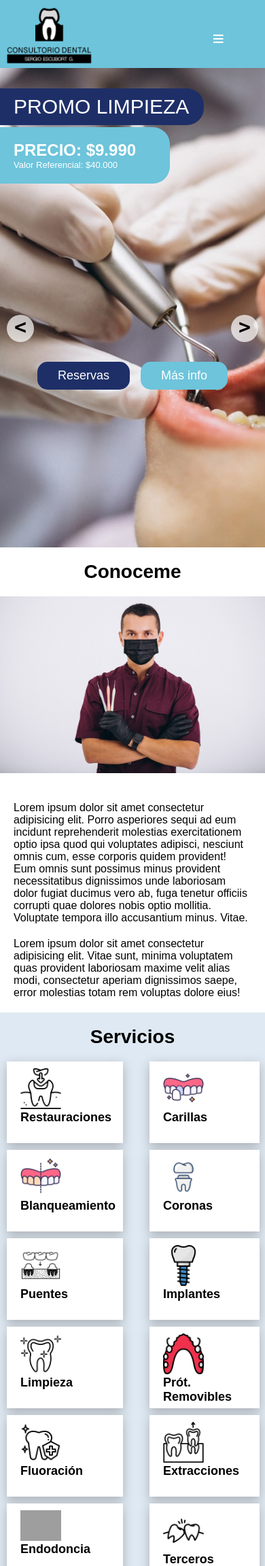
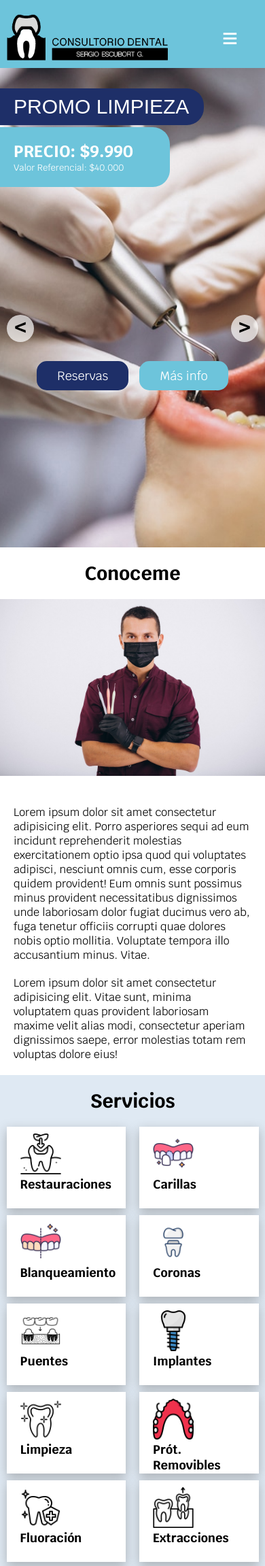
Before and after one commit to ChSantis/sergioescubort-page, a PHP site: page / in a window 390 px wide. Shown: the top 2303 px of the page at 68% size. Run offline with PHP 8.4, Linux system fonts and the light colour scheme; some libraries are stand-ins or nearby versions; grey boxes are pictures that could not be loaded.

Commit message:
cambio de letra, se quita espacio del centro en servicios

```diff
--- a/css/style.css
+++ b/css/style.css
@@ -10,7 +10,7 @@
 *{
     margin: 0;
     padding: 0;
-    font-family: sans-serif;
+    font-family: 'Krub',sans-serif;
 }
 
 *, *:before, *:after {
@@ -433,8 +433,14 @@ h3{
 
 @media (max-width: 768px) {
     .servicios{
-        grid-template-columns: repeat(2, 2fr);
+        /* grid-template-columns: repeat(2, 2fr); */
+        /* column-gap: .5rem; */
+        /* align-items: center; */
+        display: flex;
         align-items: center;
+        justify-content: center;
+        flex-wrap: wrap;
+
     }
 }
 
@@ -448,8 +454,10 @@ h3{
 
 @media (max-width: 768px) {
     .servicio{
-        width: 90%;
-        margin-left: 1rem;
+        /* width: 90%; */
+        /* margin-left: 1rem; */
+        width: 45%;
+        box-sizing: border-box
     }
 }
 .servicio h3{
@@ -725,12 +733,12 @@ h3{
     color: var(--blanco);
     background: none;
     border: none;
-    font-size: 3rem;
-    padding: 0 20px;
+    font-size: 40px;
+    /* padding: 0 20px; */
     display: none;
     position: absolute;
-    top: 4rem;
-    right: 4rem;
+    top: 30px;
+    right: 40px;
 }
 
 .menu-show{
--- a/index.html
+++ b/index.html
@@ -7,13 +7,14 @@
     <title>Inicio | Consulta Dental Sergio Escubort G.</title>
     <meta name="description" content="Ofrecemos Distintos Servicios Dentales a un Precio justo. Encuentrame en Ahumada 312, oficina 226, Santiago. Para agendar una cita te invito a hacerlo en el horario que más te convenga. Lo puedes hacer mediante WhatsApp o en nuestra Agenda Online.">
     <link rel="stylesheet" href="css/style.css" type="text/css">
+    <link href="https://fonts.googleapis.com/css2?family=Krub:wght@400;700&display=swap" rel="stylesheet">
     <script src="https://kit.fontawesome.com/3890ccd233.js" crossorigin="anonymous"></script>
 </head>
 <body>
     <header class="header">
         <a href="/" class="icon">
-            <img src="img/LogoH3.png" alt="Logo" class="logo-L">
-            <img src="img/LogoV3.png" alt="Logo" class="logo-S">
+            <img src="img/LogoH3.png" alt="Logo" class="logo-L logo-S">
+            <!-- <img src="img/LogoV3.png" alt="Logo" class="logo-S"> -->
         </a>
         <button id="toggle" class="toggle" aria-label="Abrir Menu">
             &#8801
```
